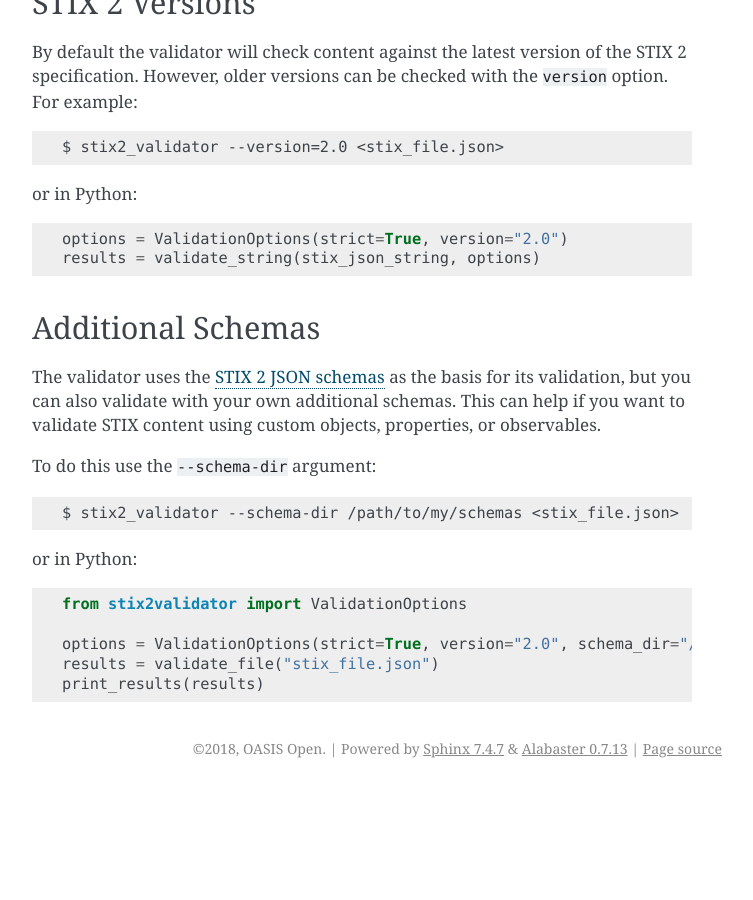
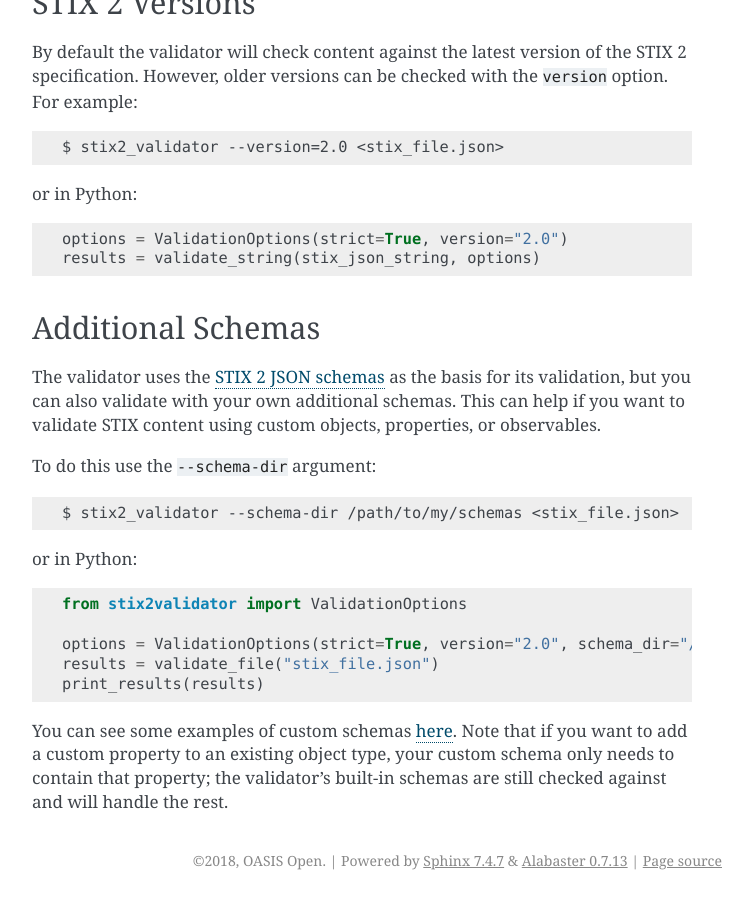
Before and after one commit to oasis-open/cti-stix-validator, a Sphinx documentation site: the page built from docs/usage.rst, in a window 1280 px wide and 900 px high, scrolled down 1220 px. Shown: the whole window, without its empty margins (388-1141 px from the left). Built offline with Sphinx 7.4.7, drawn with Linux system fonts in a browser that asks for light colours; before the commit the page ends 2008 px from its top, so only the background shows below that.

Commit message:
Add link to example schemas, fix trailing spaces

```diff
--- a/docs/usage.rst
+++ b/docs/usage.rst
@@ -102,3 +102,5 @@ or in Python:
   options = ValidationOptions(strict=True, version="2.0", schema_dir="/path/to/custom/schemas")
   results = validate_file("stix_file.json")
   print_results(results)
+
+You can see some examples of custom schemas `here <https://github.com/oasis-open/cti-stix-validator/tree/master/stix2validator/test/v20/test_schemas>`_. Note that if you want to add a custom property to an existing object type, your custom schema only needs to contain that property; the validator's built-in schemas are still checked against and will handle the rest.
```
